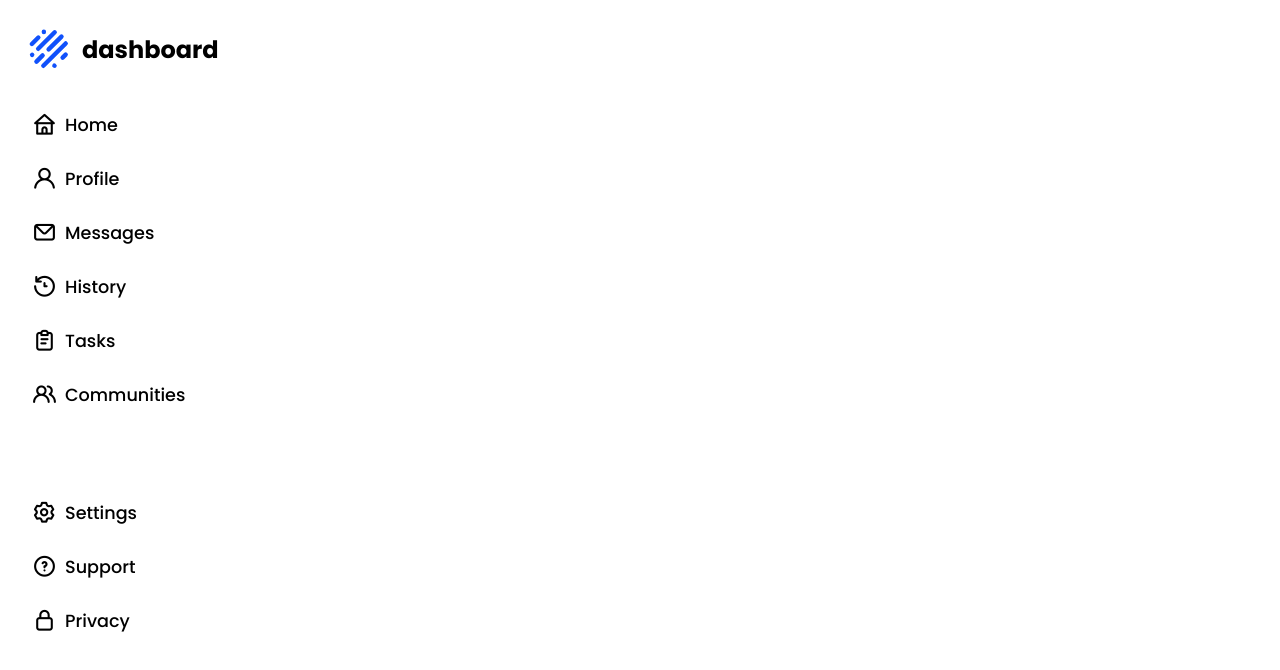
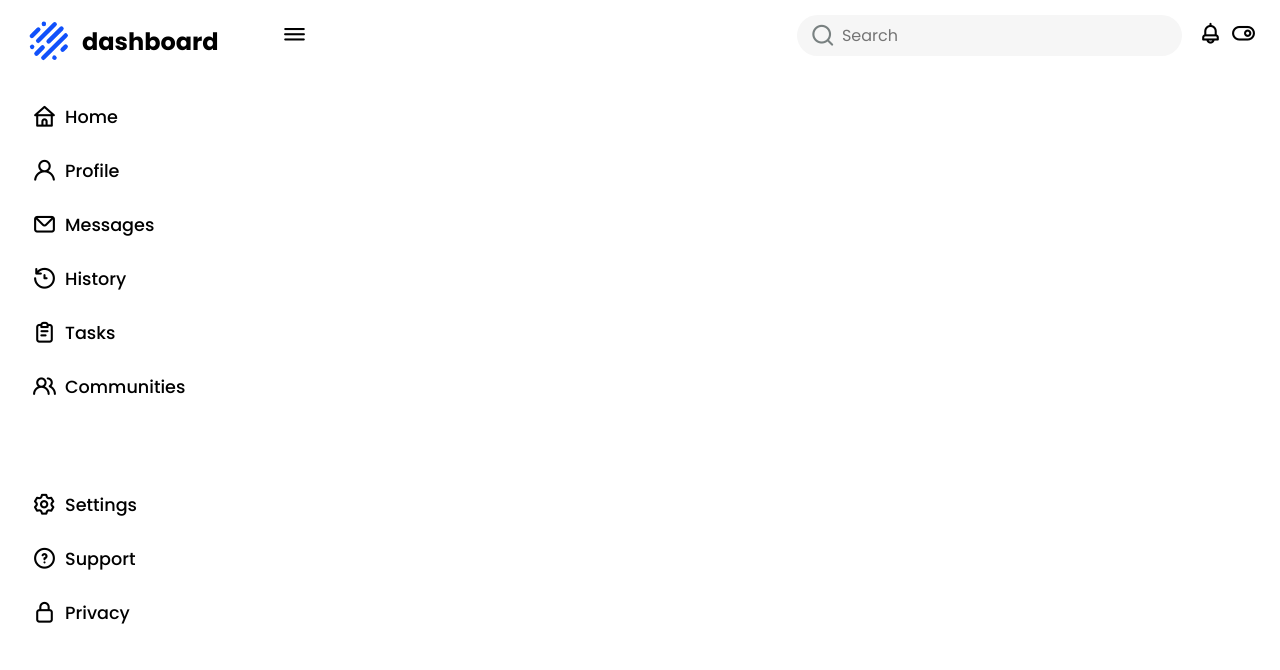
Before and after one commit to itsechi/admin-dashboard, a plain HTML site: page index.html in a window 1280 px wide. Drawn offline with nearby package versions, Linux system fonts and the light colour scheme.

Commit message:
Finish header

```diff
--- a/index.html
+++ b/index.html
@@ -56,5 +56,22 @@
       </ul>
     </div>
   </nav>
+
+  <header>
+    <div class="right">
+      <i class="uil uil-bars"></i>
+    </div>
+
+    <div class="left">
+      <div class="search-box">
+        <i class="uil uil-search"></i>
+        <input type="search" placeholder="Search">
+      </div>
+      <i class="uil uil-bell"></i>
+      <i class="uil uil-toggle-on"></i> <!-- <i class="uil uil-toggle-on"></i> -->
+    </div>
+
+  </header>
 </body>
+
 </html>
--- a/styles.css
+++ b/styles.css
@@ -3,6 +3,7 @@
 :root {
   --font: #000000;
   --background: #FFFFFF;
+  --cards: #F6F6F6;
   --primary-color: #1151FB;
   --primary-darker: #11389F;
   --primary-lighter: #5197FF;
@@ -34,7 +35,7 @@ nav {
 }
 
 .logo-container {
-  margin: 0.5rem;
+  margin-left: 0.5rem;
   display: flex;
   align-items: center;
   gap: 0.5rem;
@@ -85,3 +86,54 @@ li a:hover:before {
   left: 0px;
   border-radius: 20px;
 }
+
+/* header */
+header {
+  position: relative;
+  width: calc(100% - 250px);
+  left: 250px;
+  display: flex;
+  justify-content: space-between;
+  align-items: center;
+}
+
+header .right {
+  margin-left: 1rem;
+  padding: 1rem;
+}
+
+header .left {
+  display: flex;
+  margin-right: 1rem;
+}
+
+.search-box {
+  position: relative;
+  color: var(--font);
+  margin: 0 1rem;
+}
+
+.search-box i {
+  position: absolute;
+  left: 13px;
+  top: 2px;
+  z-index: 100;
+  color: #798181;
+}
+
+header input[type="search"] {
+  border: none;
+  outline: none;
+  background-color: var(--cards);
+  padding: 0.5rem 1.5rem;
+  padding-left: 2.8rem;
+  font-size: 1rem;
+  font-family: inherit;
+  width: 100%;
+  border-radius: 30px;
+}
+
+header i:hover:not(.uil-search) {
+  cursor: pointer;
+  color: var(--primary-color);
+}
```
Lines whose indentation alone changed are shown as unchanged.
